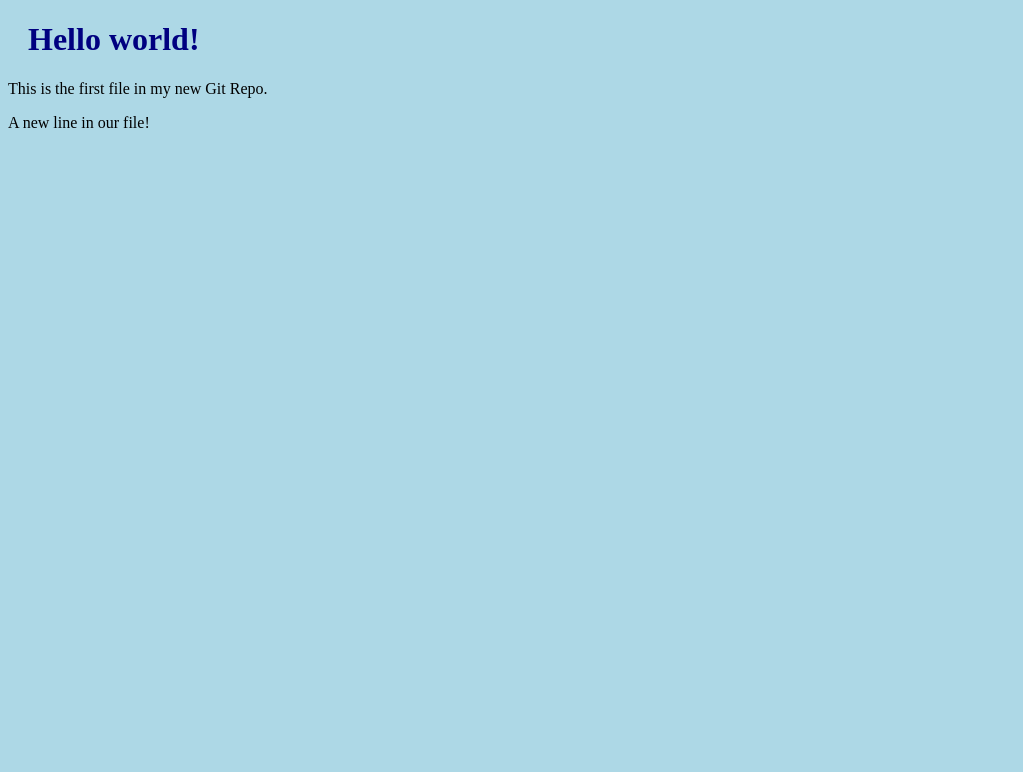
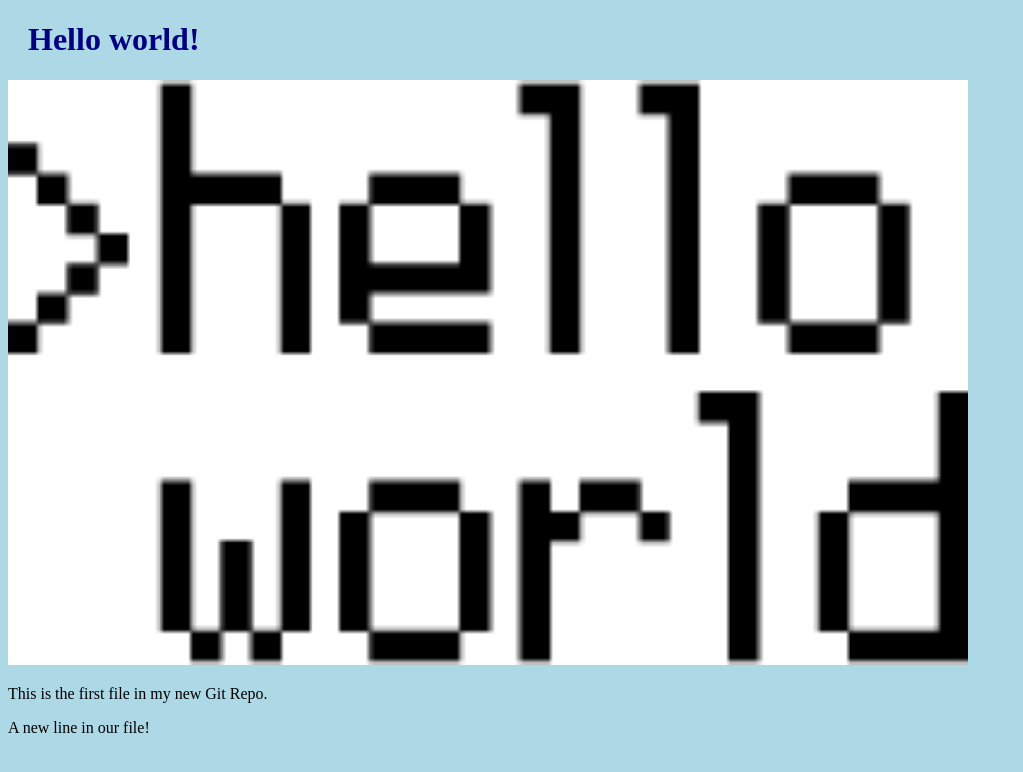
Before and after one commit to balajikan/balajikan.github.io, a plain HTML site: page index.html in a window 1280 px wide. Shown: the whole page, without its empty margins (0-1023 px from the left). Drawn offline with Linux system fonts and the light colour scheme.

Commit message:
Hello World images added

```diff
--- a/index.html
+++ b/index.html
@@ -7,6 +7,8 @@
 <body>
 
 <h1>Hello world!</h1>
+<div><img src="img_hello_world1.jpg" alt="Hello World from Space"
+style="width:100%;max-width:960px"></div>
 <p>This is the first file in my new Git Repo.</p>
 <p>A new line in our file!</p>
 
```
Also changed, not shown: img_hello_world.jpg (added), img_hello_world1.jpg (added).
